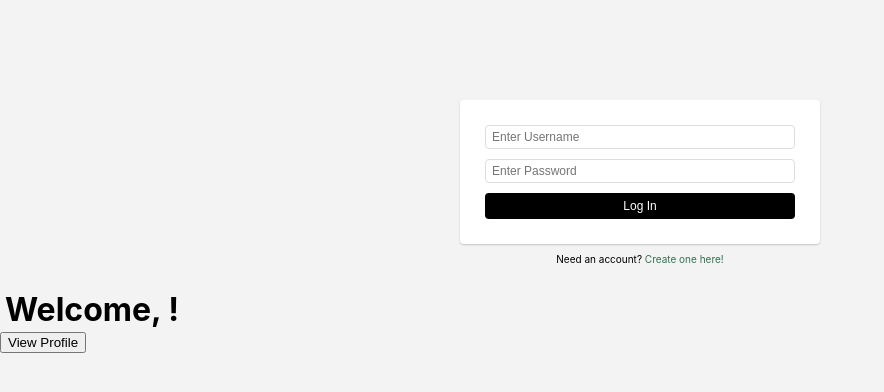
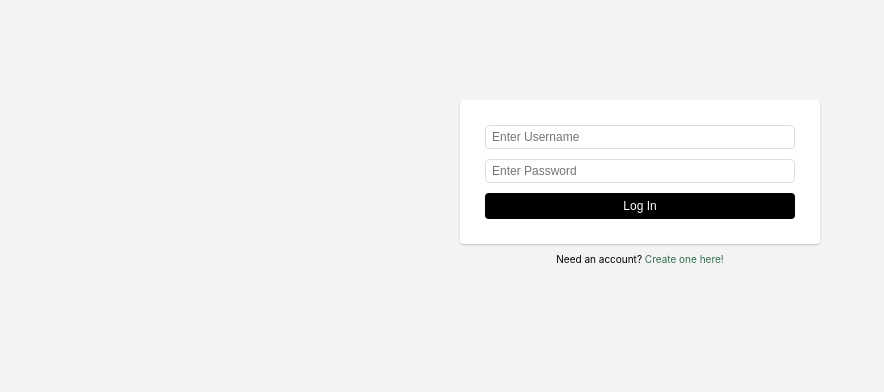
Before and after one commit to livnelson/National-Park-Trip-Planner, a React (Create React App) app in the folder client/: page / in a window 1280 px wide. Shown: the top 392 px of the page, without its empty margins (0-884 px from the left). Built offline with nearby package versions, Linux system fonts and the light colour scheme.

Commit message:
more bug fixes

```diff
--- a/client/src/App.js
+++ b/client/src/App.js
@@ -13,16 +13,16 @@ function App() {
   }
 
   return (
-      <div >
+    <div >
         <Switch>
           <Route exact path="/">
             <Login />
           </Route>
-          {/* <Route exact path={`/users/${user.id}`}>
+          <Route exact path={`/users/${user.id}`}>
             <Home user={user} handleUser={handleUser} showUser={showUser} />
-          </Route> */}
+          </Route>
         </Switch>
-      </div>
+    </div>
   );
 }
 
--- a/client/src/Login.js
+++ b/client/src/Login.js
@@ -35,7 +35,7 @@ function Login() {
           res.json().then(user => {
             console.log(user)
             setUser(user)
-            // history.push(`/users/${user.id}`)
+            history.push(`/users/${user.id}`)
           })
         } else {
           res.json().then(json => setErrors(json.errors))
@@ -82,7 +82,7 @@ function Login() {
       </div>
       <p className="create-acc-link">Need an account? <a href="/CreateUser">Create one here!</a></p>
       {errors ? <div className="errors">{errors}</div> : null}
-      <Home user={user} handleUser={handleUser} showUser={showUser} />
+      {/* <Home user={user} handleUser={handleUser} showUser={showUser} /> */}
     </div>
   )
 }
--- a/client/src/index.js
+++ b/client/src/index.js
@@ -9,9 +9,7 @@ import { BrowserRouter } from 'react-router-dom';
 const root = ReactDOM.createRoot(document.getElementById('root'));
 root.render(
   <BrowserRouter>
-    <React.StrictMode>
       <App />
-    </React.StrictMode>
   </BrowserRouter>
 );
 
```
